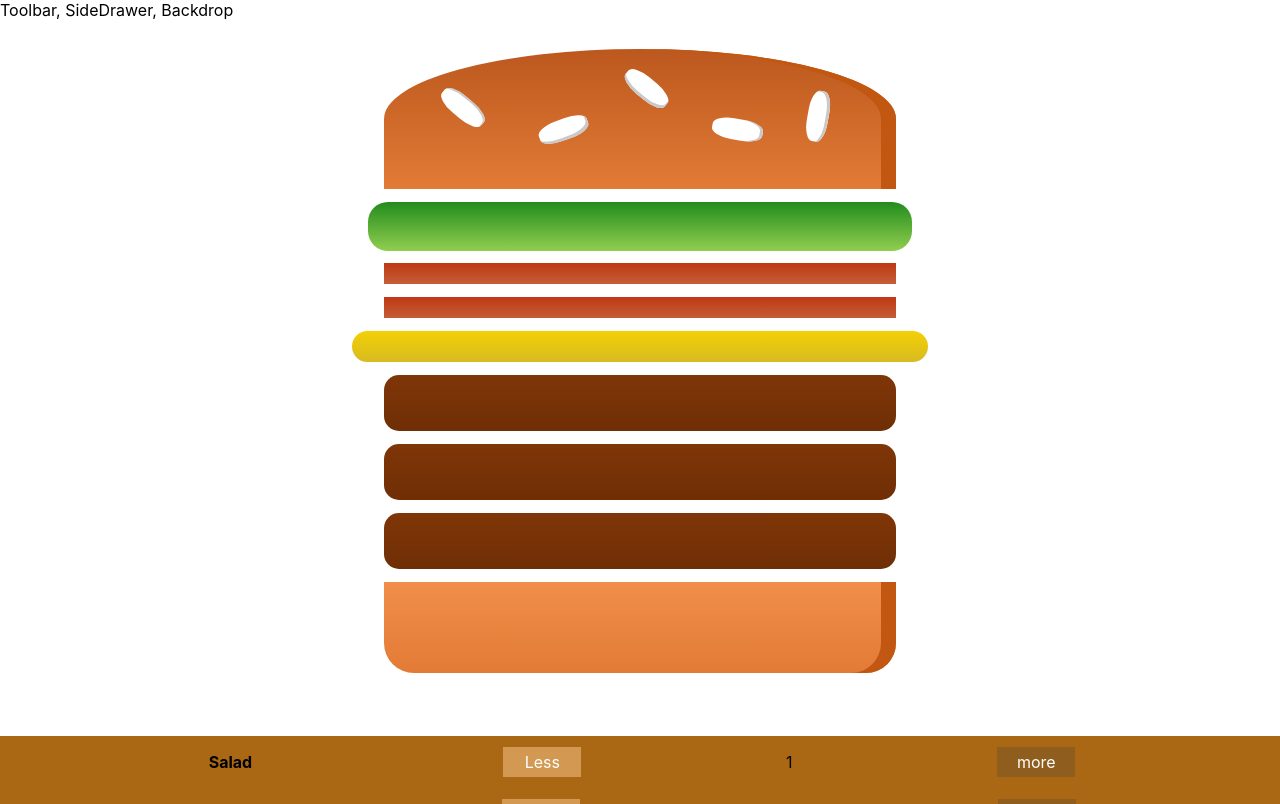
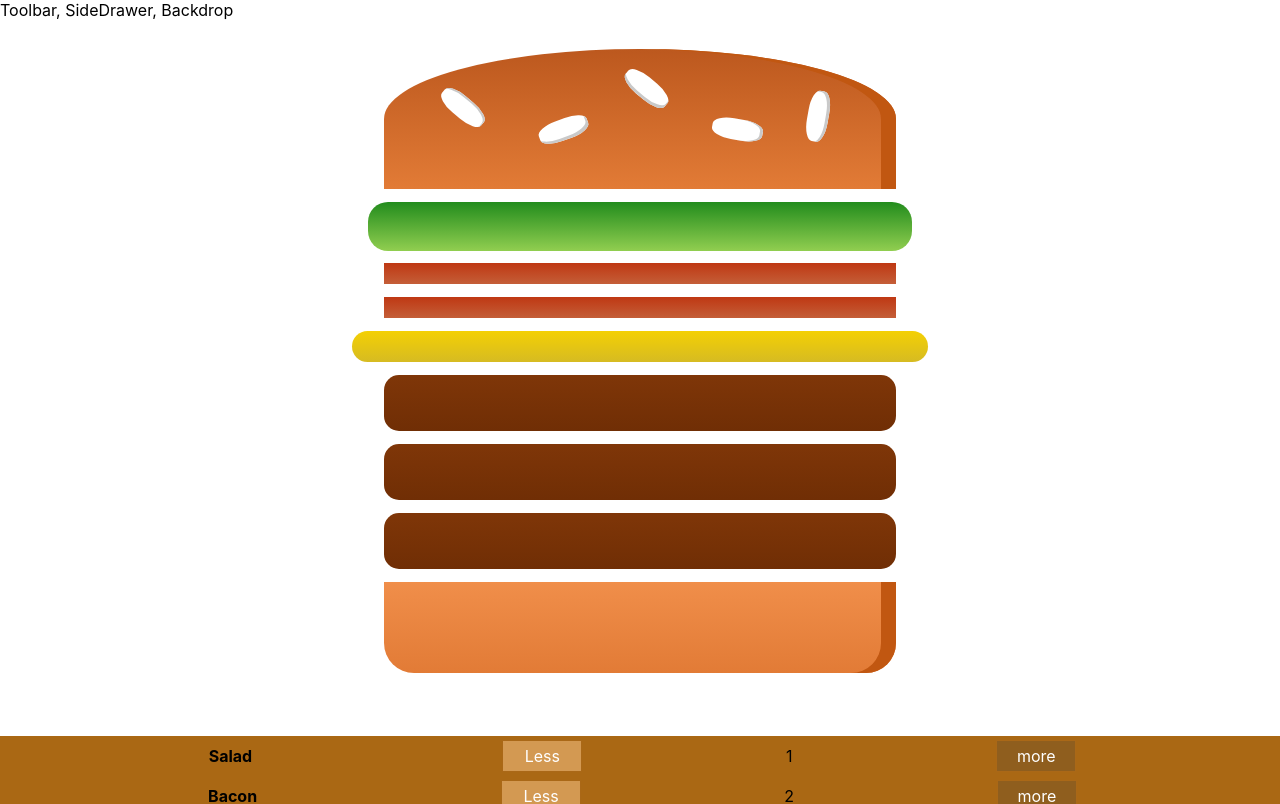
Before and after one commit to aDeveloperX/React-Burger, a React (Create React App) app: page / in a window 1280 px wide. Shown: the top 804 px of the page. Built offline with nearby package versions, Linux system fonts and the light colour scheme.

Commit message:
add new feature that will disable the remove button once the ingredient hits 0

```diff
--- a/src/components/Burger/BuildControls/BuildControl/BuildControl.js
+++ b/src/components/Burger/BuildControls/BuildControl/BuildControl.js
@@ -8,7 +8,7 @@ const buildControl = props => {
       <button className={classes.Less} onClick={props.removed}>
         Less
       </button>
-      <p>{props.number}</p>
+      <p1>{props.number}</p1>
       <button className={classes.More} onClick={props.added}>
         more
       </button>
```
